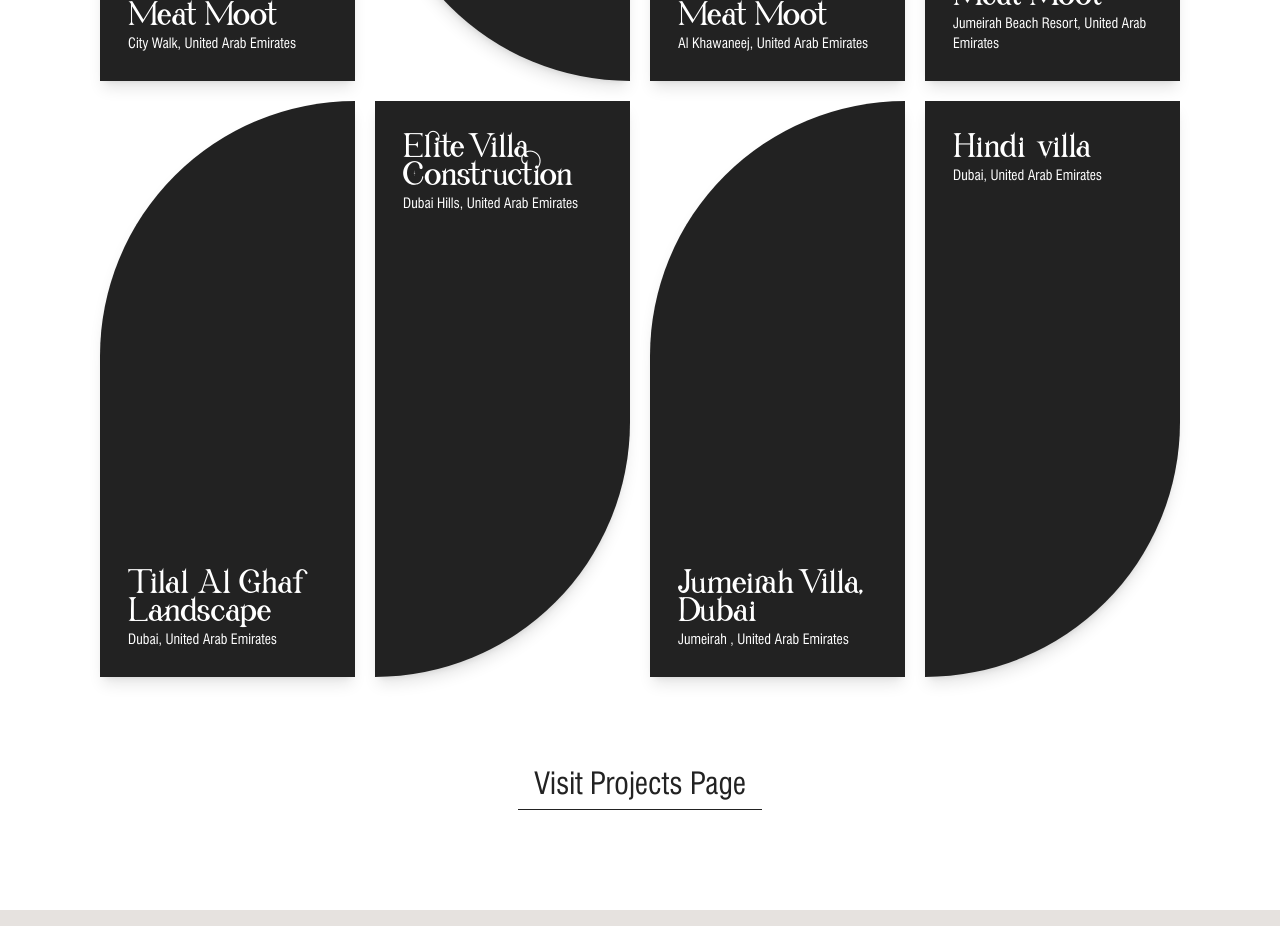
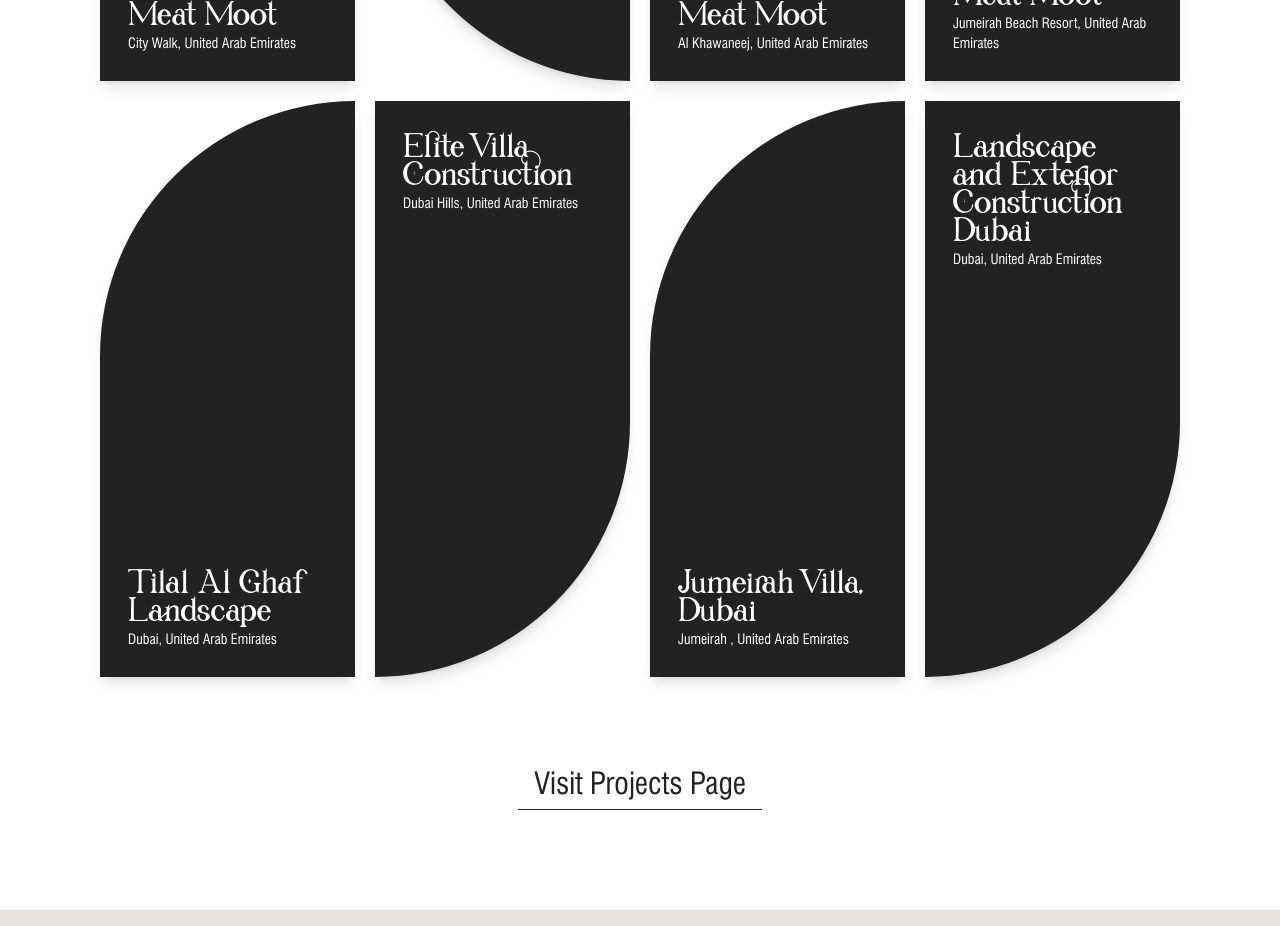
Before and after one commit to alisaghir1/capital-associated, a Next.js app: page / in a window 1280 px wide. Shown: the part 2280-3206 px from the top of the page. Built offline with nearby package versions, Linux system fonts and the light colour scheme.

Commit message:
edited a project name

```diff
--- a/app/components/OurProjects.jsx
+++ b/app/components/OurProjects.jsx
@@ -129,12 +129,12 @@ const OurProjects = () => {
             </div>
           </Link>
 
-          {/* Hindi villa */}
-          <Link href="/our-work/Hindi-villa" className="block">
+      {/* Landscape-and-Exterior-Construction-Dubai */}
+          <Link href="/our-work/Landscape-and-Exterior-Construction-Dubai" className="block">
             <div className="relative hover:bg-[url(/projects/hv1.png)] bg-black flex transition-all duration-300 ease-in-out pt-4 items-start justify-start h-[25rem] xl:h-[36rem] bg-cover bg-center shadow-lg text-white px-4 rounded-br-full">
               <div className="text-white xl:p-3 rounded-lg w-full text-start">
                 <h2 className="xl:text-lg text-md mb-2 font-semibold">
-                  Hindi-villa
+                  Landscape and Exterior Construction Dubai
                 </h2>
                 <p className="xl:text-sm text-xs">
                   Dubai, United Arab Emirates
--- a/app/our-work/Hindi-villa/page.jsx
+++ b/app/our-work/Landscape-and-Exterior-Construction-Dubai/page.jsx
@@ -29,7 +29,7 @@ const page = () => {
             </p>
             <p className="absolute  bottom-10 left-10 text-white">
               Home{" "}
-              <span className="text-black">/ Our Work / Hindi Villa</span>
+              <span className="text-black">/ Our Work / Landscape and Exterior Construction Dubai</span>
             </p>
           </div>
         </div>
--- a/app/our-work/OurWorkLayout.jsx
+++ b/app/our-work/OurWorkLayout.jsx
@@ -127,12 +127,12 @@ const OurWorkLayout = () => {
             </div>
           </Link>
 
-          {/* Hindi villa */}
-          <Link href="/our-work/Hindi-villa" className="block">
+      {/* Landscape-and-Exterior-Construction-Dubai */}
+          <Link href="/our-work/Landscape-and-Exterior-Construction-Dubai" className="block">
             <div className="relative hover:bg-[url(/projects/hv1.png)] bg-black flex transition-all duration-300 ease-in-out pt-4 items-start justify-start h-[25rem] xl:h-[36rem] bg-cover bg-center shadow-lg text-white px-4 rounded-br-full">
               <div className="text-white xl:p-3 rounded-lg w-full text-start">
                 <h2 className="xl:text-lg text-md mb-2 font-semibold">
-                  Hindi-villa
+                  Landscape and Exterior Construction Dubai
                 </h2>
                 <p className="xl:text-sm text-xs">
                   Dubai, United Arab Emirates
```
